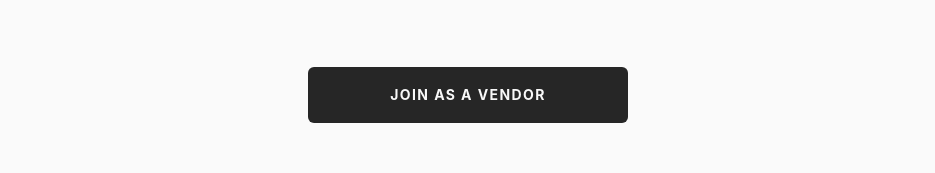
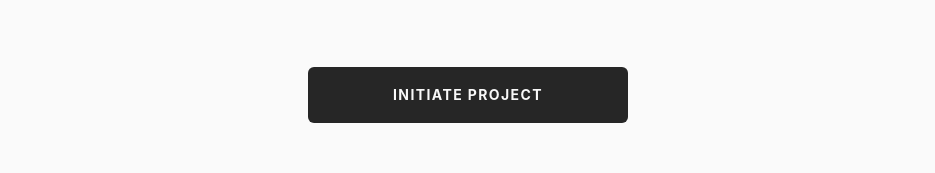
Before and after one commit to muhammadhamzailyas/Vendorlink, a React (Vite) app in the folder frontend/: page / in a window 1280 px wide. Shown: the part 681-854 px from the top of the page, without its empty margins (172-1107 px from the left). Built offline with nearby package versions, Linux system fonts and the light colour scheme; no server answers.

Commit message:
hero section button transition fixes

```diff
--- a/frontend/src/components/landing/HeroSection.jsx
+++ b/frontend/src/components/landing/HeroSection.jsx
@@ -7,12 +7,12 @@ import { Button } from "../ui";
 const HeroSection = () => {
   const [textIndex, setTextIndex] = useState(0);
 
-  const texts = useMemo(() => ["Post a Project", "Join as a Vendor"], []);
+  const texts = useMemo(() => ["Initiate Project", "Register Expertise"], []);
 
   useEffect(() => {
     const interval = setInterval(() => {
       setTextIndex((prev) => (prev + 1) % texts.length);
-    }, 3000);
+    }, 1200);
     return () => clearInterval(interval);
   }, [texts.length]);
 
```
